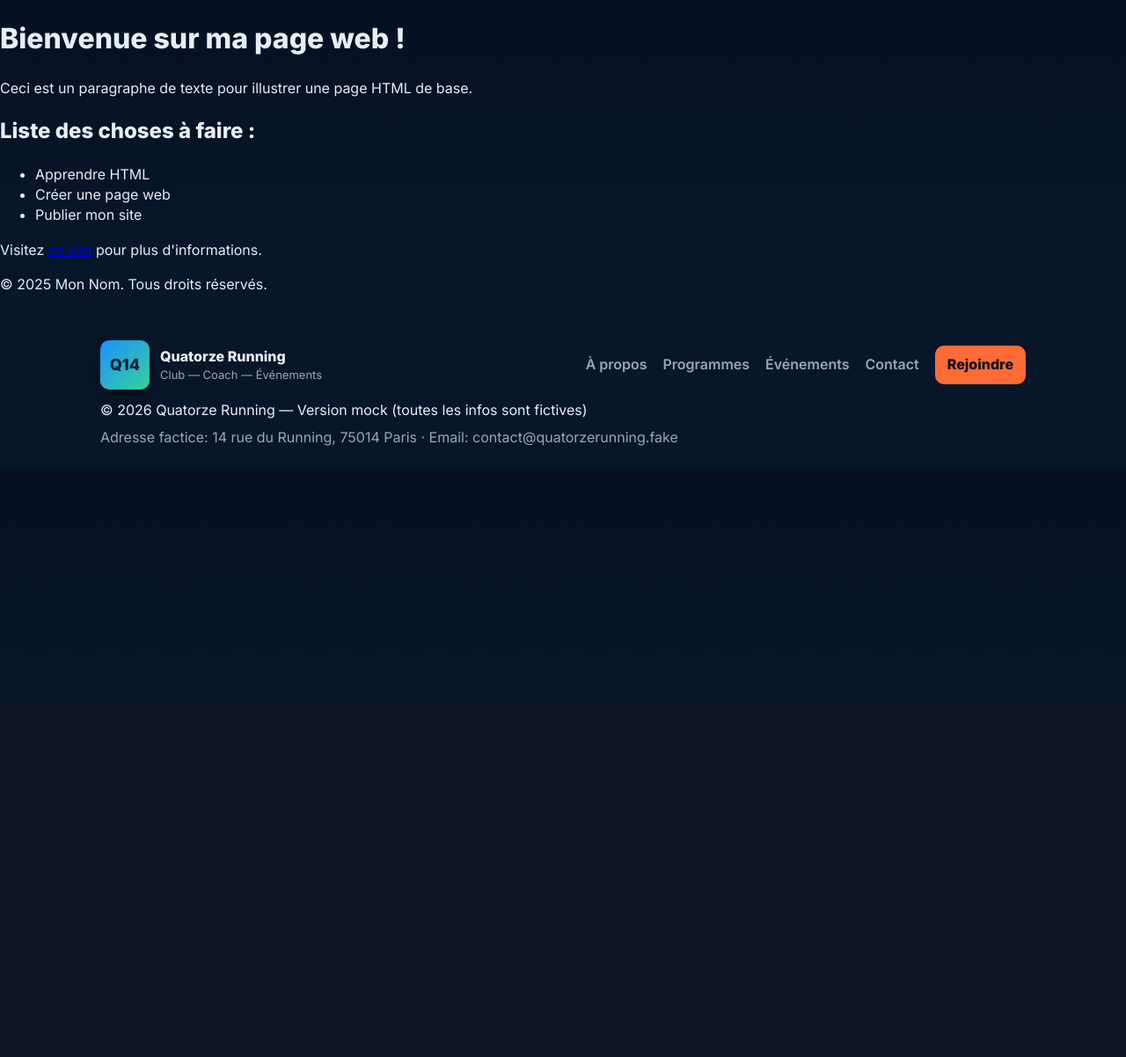
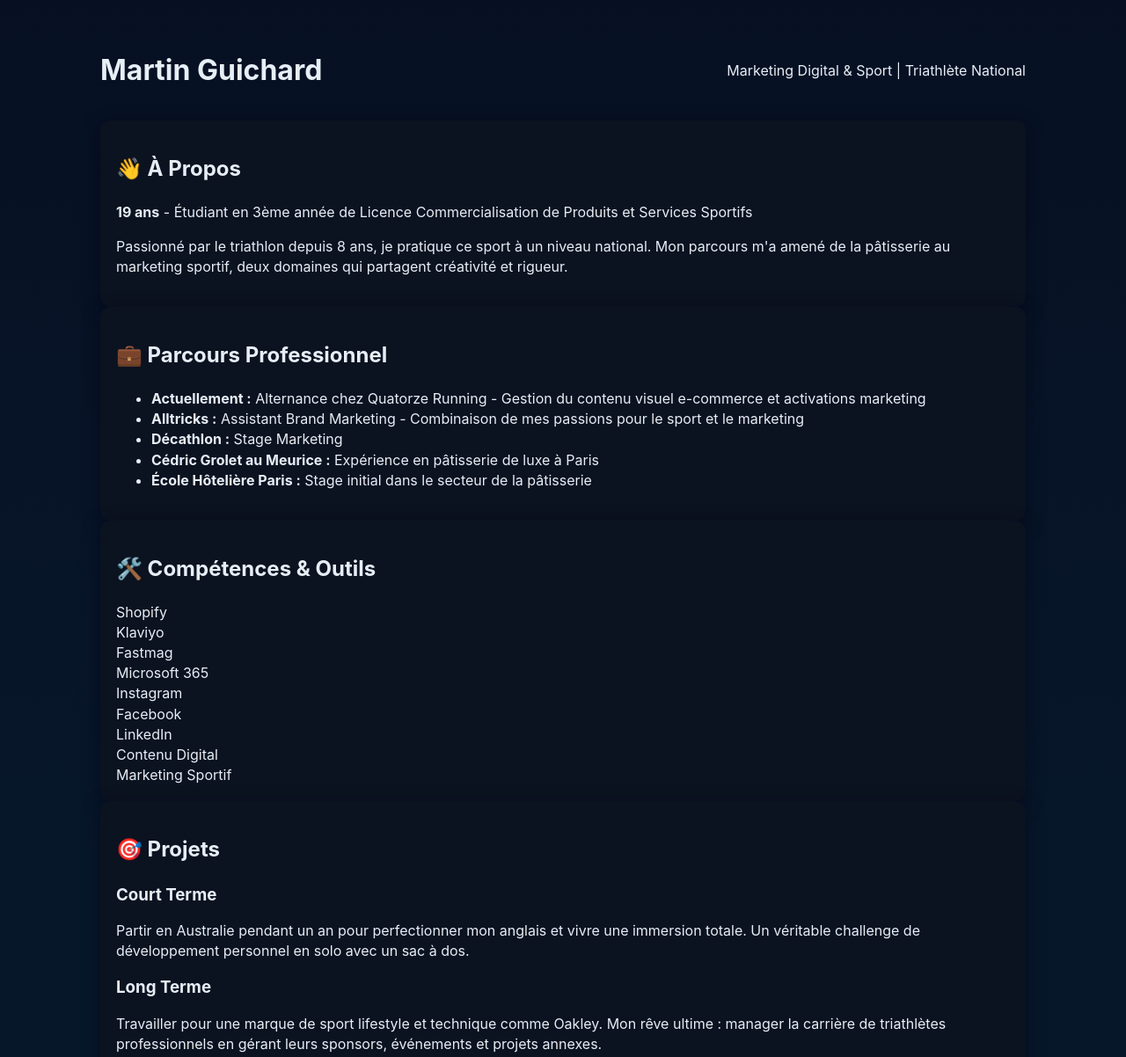
Before and after one commit to Martinghd/Martin, a plain HTML site: page index.html in a window 1280 px wide. Shown: the top 1202 px of the page at 88% size. Before the commit the page ends 800 px from the top, so only its background shows below. Drawn offline with Linux system fonts and the light colour scheme.

Commit message:
Update index.html

```diff
--- a/index.html
+++ b/index.html
@@ -1,73 +1,83 @@
+
 <!DOCTYPE html>
 <html lang="fr">
 <head>
     <meta charset="UTF-8">
-    <title>Ma Première Page HTML</title>
-</head>
-<body>
-    <h1>Bienvenue sur ma page web !</h1>
-    <p>Ceci est un paragraphe de texte pour illustrer une page HTML de base.</p>
-
-    <h2>Liste des choses à faire :</h2>
-    <ul>
-        <li>Apprendre HTML</li>
-        <li>Créer une page web</li>
-        <li>Publier mon site</li>
-    </ul>
-
-    <p>Visitez <a href="https://www.example.com">ce site</a> pour plus d'informations.</p>
-
-    <footer>
-        <p>&copy; 2025 Mon Nom. Tous droits réservés.</p>
-    </footer>
-</body>
-</html>
-<!DOCTYPE html>
-<html lang="fr">
-<head>
-  <meta charset="utf-8" />
-  <meta name="viewport" content="width=device-width,initial-scale=1" />
-  <title>Quatorze Running — Portfolio (version mock)</title>
-  <link href="https://fonts.googleapis.com/css2?family=Inter:wght@300;400;600;800&display=swap" rel="stylesheet">
+    <meta name="viewport" content="width=device-width, initial-scale=1.0">
+    <title>Martin Guichard - Portfolio</title>
     <link rel="stylesheet" href="style.css">
 </head>
 <body>
     <div class="container">
         <header>
-      <div class="brand">
-        <div class="logo">Q14</div>
-        <div>
-          <div style="font-weight:800">Quatorze Running</div>
-          <div style="font-size:13px;color:var(--muted)">Club — Coach — Événements</div>
+            <h1>Martin Guichard</h1>
+            <p>Marketing Digital & Sport | Triathlète National</p>
+        </header>
+
+        <div class="card">
+            <h2>👋 À Propos</h2>
+            <p><strong>19 ans</strong> - Étudiant en 3ème année de Licence Commercialisation de Produits et Services Sportifs</p>
+            <p style="margin-top: 15px;">Passionné par le triathlon depuis 8 ans, je pratique ce sport à un niveau national. Mon parcours m'a amené de la pâtisserie au marketing sportif, deux domaines qui partagent créativité et rigueur.</p>
+        </div>
+
+        <div class="card">
+            <h2>💼 Parcours Professionnel</h2>
+            <ul>
+                <li><strong>Actuellement :</strong> Alternance chez Quatorze Running - Gestion du contenu visuel e-commerce et activations marketing</li>
+                <li><strong>Alltricks :</strong> Assistant Brand Marketing - Combinaison de mes passions pour le sport et le marketing</li>
+                <li><strong>Décathlon :</strong> Stage Marketing</li>
+                <li><strong>Cédric Grolet au Meurice :</strong> Expérience en pâtisserie de luxe à Paris</li>
+                <li><strong>École Hôtelière Paris :</strong> Stage initial dans le secteur de la pâtisserie</li>
+            </ul>
+        </div>
+
+        <div class="card">
+            <h2>🛠️ Compétences & Outils</h2>
+            <div class="skills">
+                <div class="skill-tag">Shopify</div>
+                <div class="skill-tag">Klaviyo</div>
+                <div class="skill-tag">Fastmag</div>
+                <div class="skill-tag">Microsoft 365</div>
+                <div class="skill-tag">Instagram</div>
+                <div class="skill-tag">Facebook</div>
+                <div class="skill-tag">LinkedIn</div>
+                <div class="skill-tag">Contenu Digital</div>
+                <div class="skill-tag">Marketing Sportif</div>
             </div>
         </div>
 
-      <nav aria-label="Navigation principale">
-        <a href="#about">À propos</a>
-        <a href="#programs">Programmes</a>
-        <a href="#events">Événements</a>
-        <a href="#contact">Contact</a>
-        <a class="cta" href="#contact">Rejoindre</a>
-      </nav>
-    </header>
+        <div class="card">
+            <h2>🎯 Projets</h2>
+            <h3>Court Terme</h3>
+            <p>Partir en Australie pendant un an pour perfectionner mon anglais et vivre une immersion totale. Un véritable challenge de développement personnel en solo avec un sac à dos.</p>
 
-    <!-- le reste du HTML reste inchangé -->
-
-    <!-- Pour simplifier ici, dis-moi si tu veux que je recolle TOUT le HTML complet. Sinon, tu peux reprendre le contenu que je t’ai donné dans la version précédente et simplement enlever la balise <style> du <head> -->
-
-    <footer>
-      <div style="margin-bottom:8px">© 2026 Quatorze Running — Version mock (toutes les infos sont fictives)</div>
-      <div style="color:var(--muted)">Adresse factice: 14 rue du Running, 75014 Paris · Email: contact@quatorzerunning.fake</div>
-    </footer>
+            <h3>Long Terme</h3>
+            <p>Travailler pour une marque de sport lifestyle et technique comme Oakley. Mon rêve ultime : manager la carrière de triathlètes professionnels en gérant leurs sponsors, événements et projets annexes.</p>
         </div>
 
-  <script>
-    // petit JS utile : placeholder pour interactions minimes
-    (function(){
-      document.addEventListener('keydown', function(e){
-        if(e.key === 'Escape') console.log('ESC pressed (no modal)');
-      });
-    })();
-  </script>
+        <div class="quote">
+            "Vous devez savoir pourquoi vous faites ça, et ça ne doit pas être la célébrité ou l'argent."
+        </div>
+
+        <div class="card">
+            <h2>🎨 Loisirs & Passions</h2>
+            <ul>
+                <li>🏊‍♂️ Triathlon (niveau national depuis 8 ans)</li>
+                <li>🎵 Musique et découverte de nouveaux styles</li>
+                <li>✈️ Voyages (principalement Union Européenne, bientôt l'Australie!)</li>
+            </ul>
+        </div>
+
+        <div class="contact">
+            <h2>📬 Me Contacter</h2>
+            <p>N'hésitez pas à me contacter pour échanger sur le marketing sportif, le triathlon ou tout projet passionnant !</p>
+            <a href="mailto:m.guichard@ileps.fr" class="contact-btn" id="contactBtn">
+                <span class="btn-icon">✉️</span>
+                <span class="btn-text">m.guichard@ileps.fr</span>
+            </a>
+        </div>
+    </div>
+
+    <script src="script.js"></script>
 </body>
 </html>
```
Lines whose indentation alone changed are shown as unchanged.
